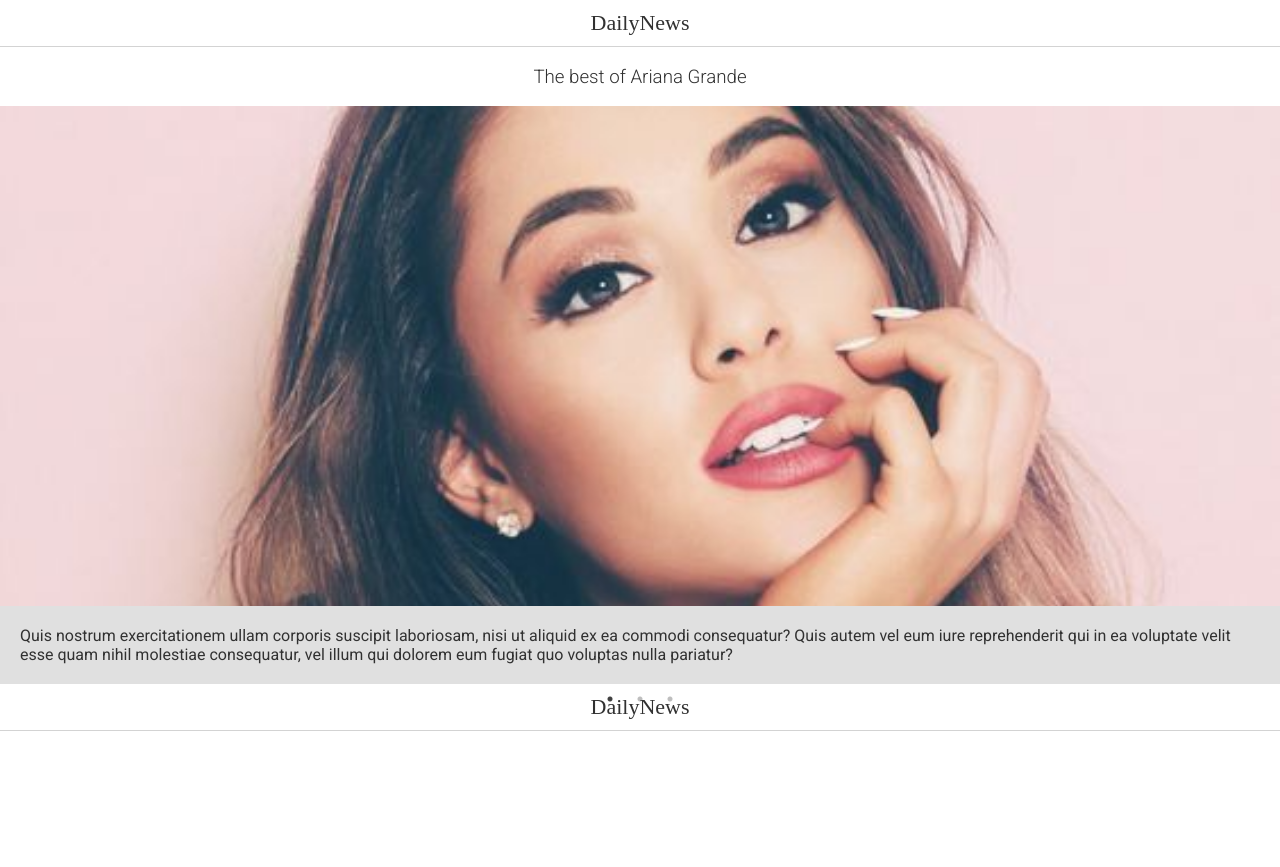
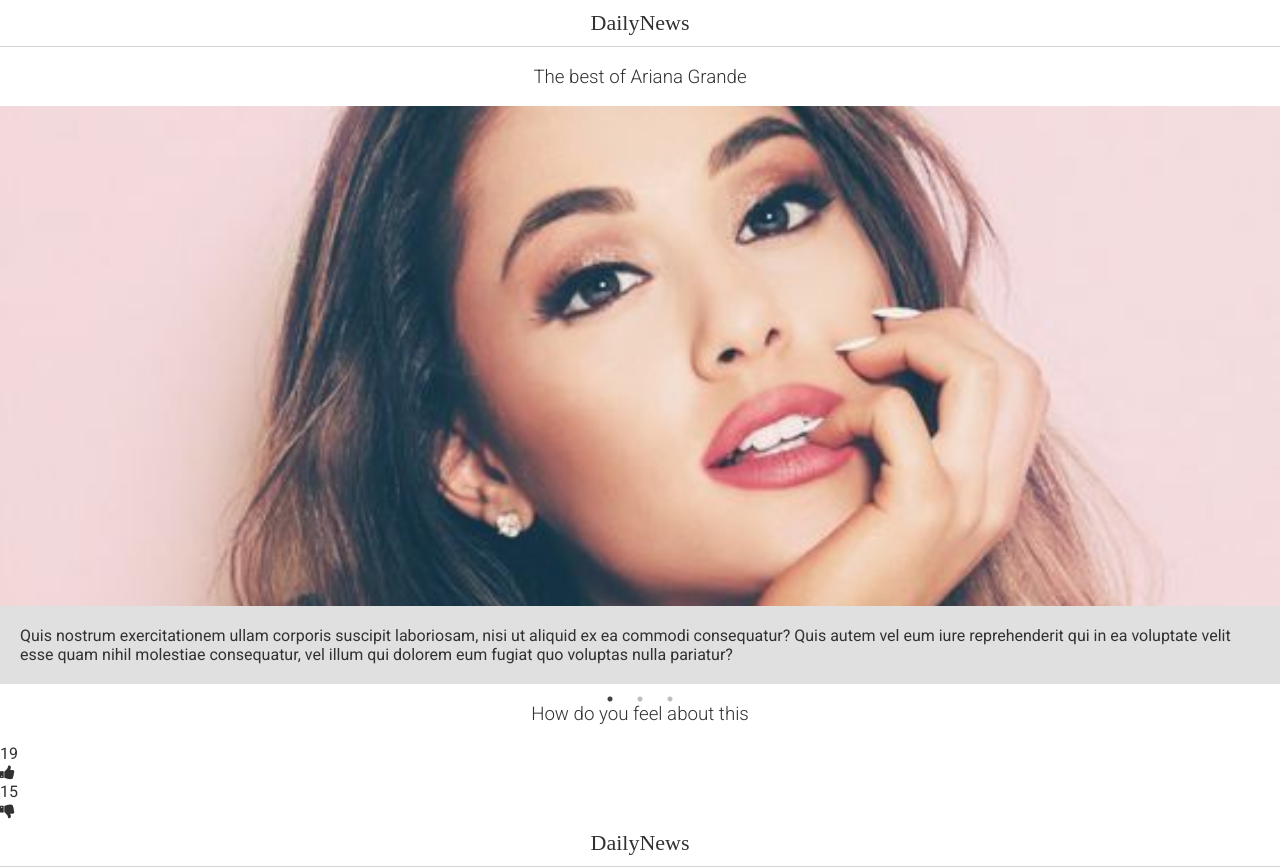
Before and after one commit to SonyaMoisset/News_REACT-REDUX, a React (Create React App) app: page /galleries/1 in a window 1280 px wide. Before the commit the page ends 800 px from the top, so only its background shows below. Built offline with nearby package versions, Linux system fonts and the light colour scheme; data requests are answered from the project's data file; a web font is replaced by a local one.

Commit message:
Create Likes & Dislikes widget - Part 4

```diff
--- a/db.json
+++ b/db.json
@@ -120,8 +120,8 @@
       ],
       "views": 237,
       "likes": [
-        18,
-        13
+        19,
+        15
       ]
     },
     {
--- a/src/containers/GalleryItem.js
+++ b/src/containers/GalleryItem.js
@@ -3,6 +3,8 @@ import { connect } from 'react-redux'
 import { selectedGallery, clearSelectedGallery } from '../actions/gallery_actions'
 import { bindActionCreators } from 'redux'
 import Slider from 'react-slick'
+
+import Counter from './LikesCounter'
 
 const settings = {
     dots: true,
@@ -44,6 +46,12 @@ class GalleryItem extends Component {
                             )
                         })}
                     </Slider>
+                    <Counter
+                        articleId={gallery.id}
+                        type="HANDLE_LIKES_GALLERY"
+                        section="galleries"
+                        likes={gallery.likes[0]}
+                        dislikes={gallery.likes[1]}/>
                 </div>
             )
         }
--- a/src/reducers/galleries_reducer.js
+++ b/src/reducers/galleries_reducer.js
@@ -15,6 +15,11 @@ export default function (state = {}, action) {
                 ...state,
                 selected: action.payload
             }
+        case 'HANDLE_LIKES_GALLERY':
+            return {
+                ...state,
+                selected: [action.payload]
+            }
         default:
             return state
     }
```
